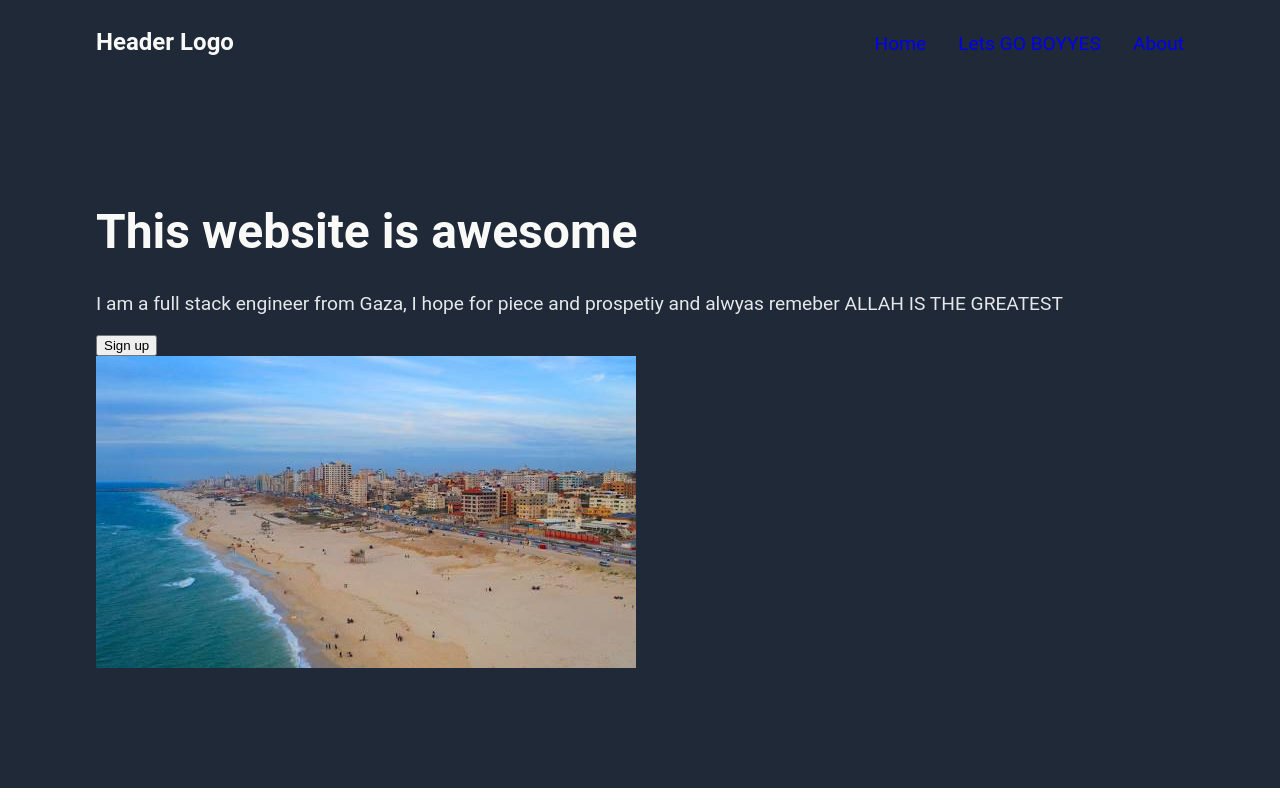
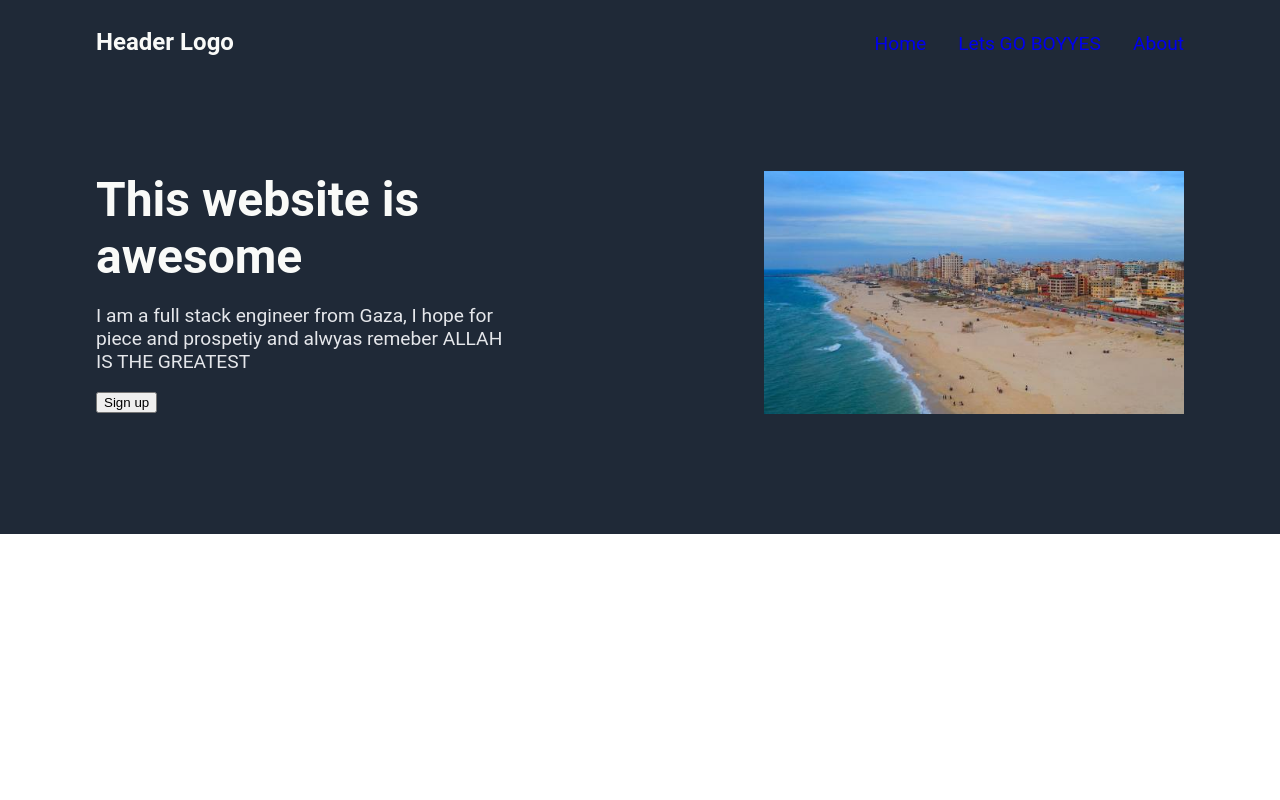
Before and after one commit to tariq7299/ODIN-Landing-Page, a plain HTML site: page index.html in a window 1280 px wide. Drawn offline with Linux system fonts and the light colour scheme.

Commit message:
Iam working on the hero section and trying to make it like the image exactly

```diff
--- a/public/styles.css
+++ b/public/styles.css
@@ -168,10 +168,10 @@ list-style-type: none;
     /* gap: 20px; */
     padding: 100px 0;
     width: 100%;
-    /* margin: auto; */
-    /* height: 100%; */
-    /* justify-content: space-between; */
-    align-items: center;
+    /* height: 60%; */
+    /* max-height: 500px; */
+    /* align-items: stretch; */
+    justify-content:space-between;
 }
 
 .hero-stuff-wrapper div {
@@ -185,25 +185,42 @@ list-style-type: none;
 }
 
 .hero-stuff-wrapper .hero-text-wrapper{
-    /* flex-basis: 20px; */
+    /* display: flex; */
+    /* flex-direction: column; */
+    /* justify-content: space-between; */
+    /* align-items: stretch; */
+    flex-basis: 200px;
     flex-grow: 1;
+    max-width: 420px;
+    /* min-height: 400px; */
+    /* flex-shrink: 1; */
 }
 
-.hero-stuff-wrapper .hero-text-wrapper{
-    /* flex-basis: 40px; */
-    flex-grow: 3;
+/* .hero-text-wrapper h1, .hero-text-wrapper p, .hero-text-wrapper button{
+    flex-basis: 20px;
+    flex-grow: 1;
+} */
+
+.hero-stuff-wrapper .hero-image-wrapper{
+    flex-basis: 200px;
+    max-width: 420px;
+    flex-grow: 1;
+    width: 100%;
+    /* flex-shrink: 1; */
 }
 
 .hero-stuff-wrapper div img {
-    /* width: 100%;
+    width: 100%;
     object-fit: cover;
-    height: auto; */
+    height: auto;
 }
 
 .hero-stuff-wrapper h1 {
     font-weight: 700;
     font-size: clamp(2rem, 1rem + 5vw, 3rem);
     color: var(--primary-text-color);
+    /* padding: 0; */
+    margin: 0;
 }
 
 .hero-stuff-wrapper p {
```
